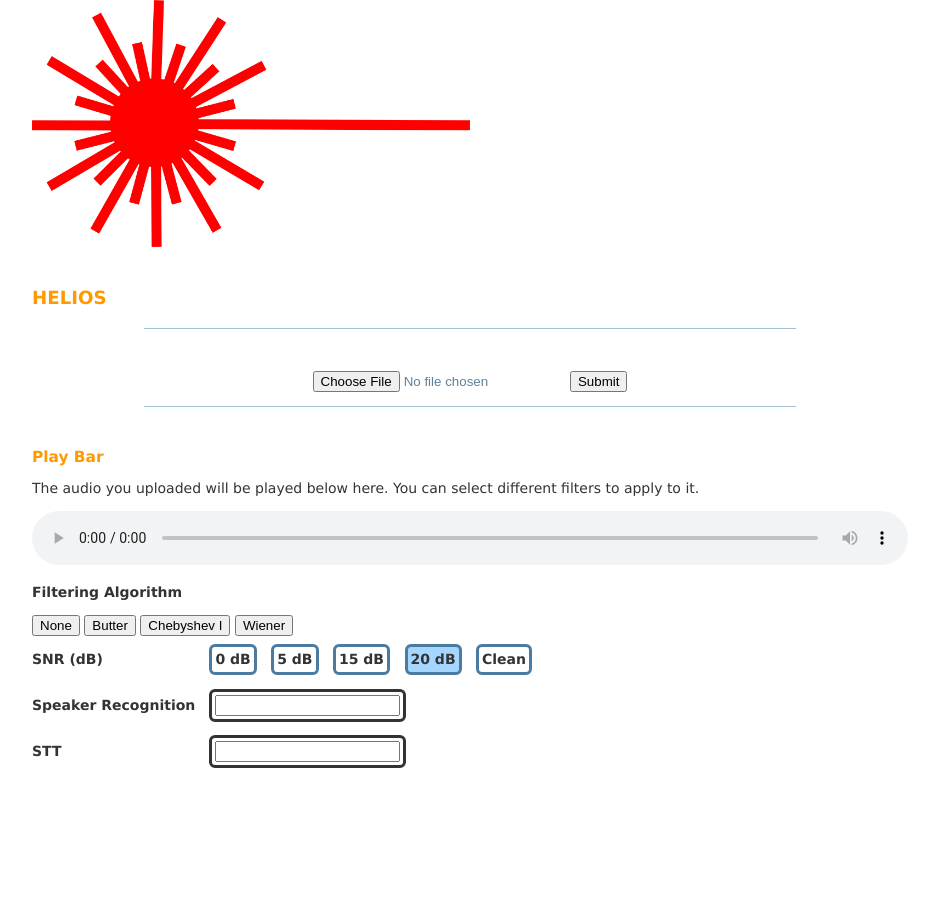
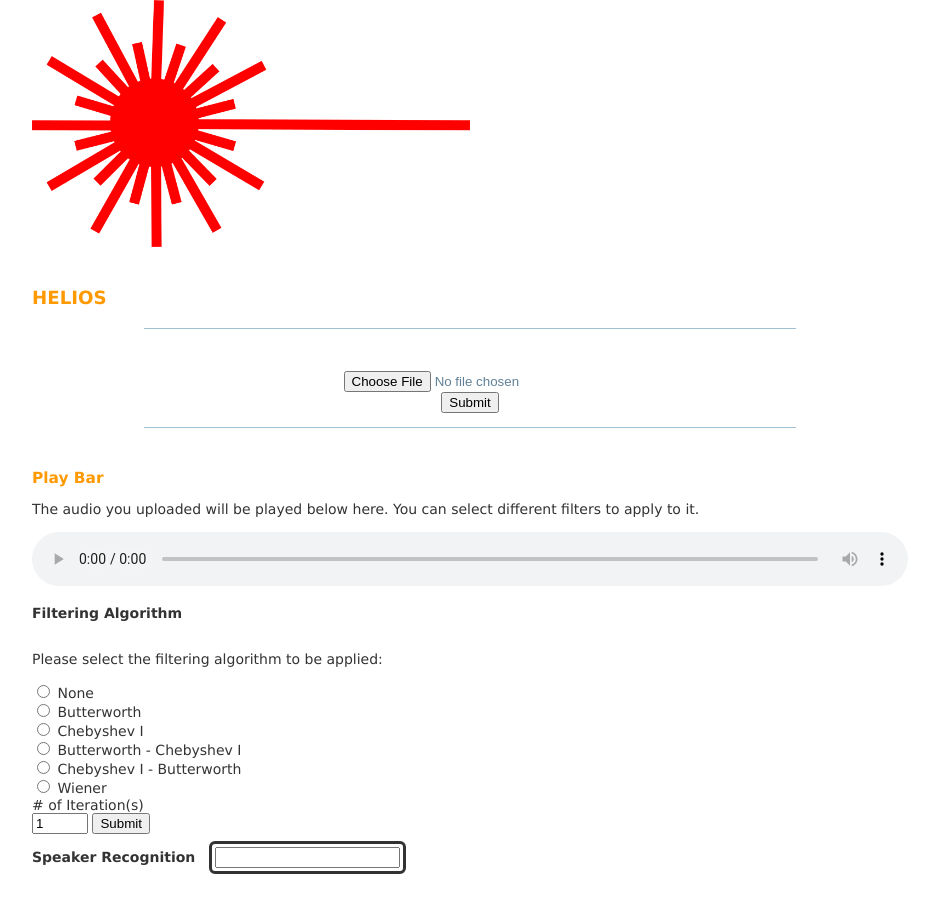
Before and after one commit to justinfchin/helios, a Flask app: page / in a window 1280 px wide. Shown: the whole page, without its empty margins (170-1109 px from the left). Before the commit the page ends 768 px from the top, so only its background shows below. Run offline with Flask 2, Linux system fonts and the light colour scheme.

Commit message:
Refactor the View Template
- Remove unimplemented functionalities from the template
- Replace submit buttons to choose from the myriad of filteres
  into radio boxes
- Add new field to allow for multiple application of the same
  filter

```diff
--- a/6.Helios/templates/index.html
+++ b/6.Helios/templates/index.html
@@ -7,7 +7,7 @@
         <script src="{{ url_for('static', filename='js/demo.js') }}" type=text/javascript></script>
 
         <!-- TITLE -->
-        <title> Helios </title>
+
     </head>
     <body>
         <!-- TOP -->
@@ -31,8 +31,8 @@
         <div class="caption"></div>
         <div class="caption">
         <form action="{{ url_for('uploader') }}" method="POST" enctype="multipart/form-data">
-            <input type="file" name="file" />
-            <input type="submit" />
+            <input type="file" name="file" /> <br/>
+            <input type="submit" value="Submit" />
         </form>
 
         <!-- FILE MESSAGE -->
@@ -57,21 +57,31 @@
                 <p class="compare_label" style="display: inline-block"> Filtering Algorithm </p>
 
                 <form class="algorithm" action="{{ url_for('filtering') }}" method="POST">
-                    <input type="submit" name="filter" value="None">
-                    <input type="submit" name="filter" value="Butter">
-                    <input type="submit" name="filter" value="Chebyshev I">
-                    <input type="submit" name="filter" value="Wiener">
+                    <p> Please select the filtering algorithm to be applied: </p>
+
+                    <input type="radio" id="noFilter" name="filter" value="None">
+                    <label for="noFilter"> None </label><br/>
+
+                    <input type="radio" id="butterFilter" name="filter" value="Butter">
+                    <label for="butterFilter"> Butterworth </label><br/>
+
+                    <input type="radio" id="chebyshev1Filter" name="filter" value="Chebyshev I">
+                    <label for="chebyshev1Filter"> Chebyshev I </label><br/>
+
+                    <input type="radio" id="butterChebyshevFilter" name="filter" value="Butter-Chebyshev">
+                    <label for="butterChebyshevFilter"> Butterworth - Chebyshev I </label><br/>
+
+                    <input type="radio" id="chebyshevButterFilter" name="filter" value="Chebyshev-Butter">
+                    <label for="chebyshevButterFilter"> Chebyshev I - Butterworth </label><br/>
+
+                    <input type="radio" id="wienerFilter" name="filter" value="Wiener">
+                    <label for="wienerFilter"> Wiener </label><br/>
+
+                    <label for="numIter"> # of Iteration(s) </label></br>
+                    <input type="number" id="numIter" value="1" min="1" max="10" name="numIter">
+
+                    <input type="submit" name="submit" value="Submit"> </form>
                 </form>
-            </div>
-            <div> <!-- SNR(dB) Portion -->
-                <p class="compare_label" style="display: inline-block"> SNR (dB) </p>
-                <ul class="codec">
-                    <li onclick="setlvl;" class> 0 dB </li>
-                    <li onclick="setlvl1;"> 5 dB </li>
-                    <li onclick="setlvl;" id="default_level" class> 15 dB </li>
-                    <li onclick="setlvl3;" class="selected"> 20 dB </li>
-                    <li onclick="setlvl4;" class> Clean </li>
-                </ul>
             </div>
             <div> <!-- Speaker Recognition -->
                 <p class="compare_label" style="display: inline-block"> Speaker Recognition </p>
@@ -79,14 +89,6 @@
                     <li> <input type="text" name="speakers here">  </li>
                 </ul>
             </div>
-            <div> <!-- Speech to Text Portion -->
-                <p class="compare_label" style="display: inline-block"> STT </p>
-                <ul class="None">
-                    <li> <input type="text" name="speaktotext"> </li>
-                </ul>
-            </div>
         </div>
-
-
     </body>
 </html>
```
